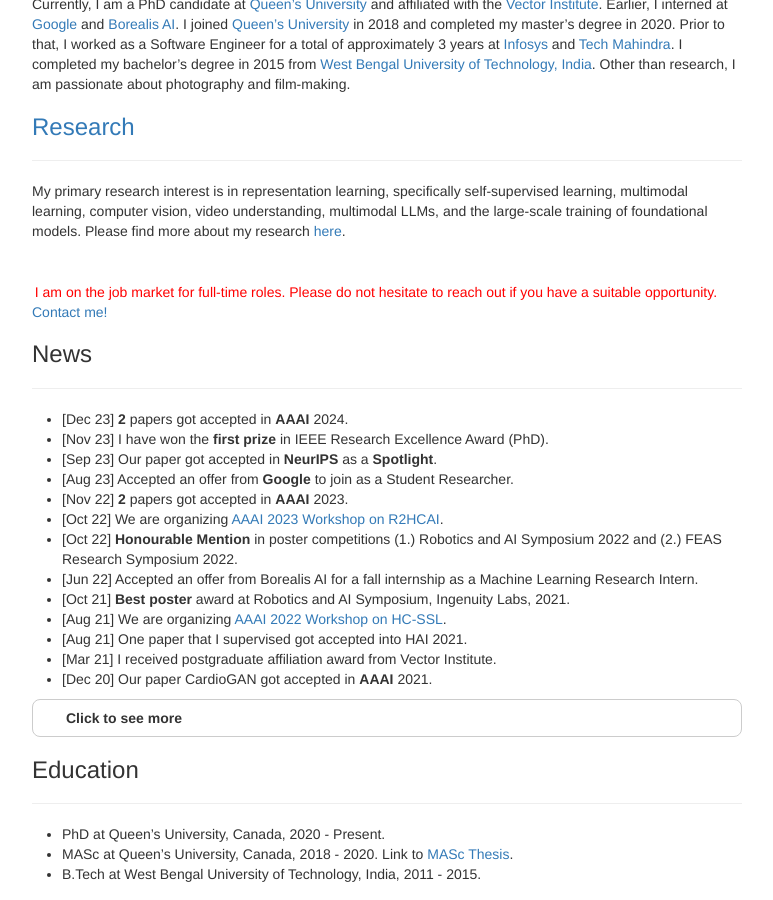
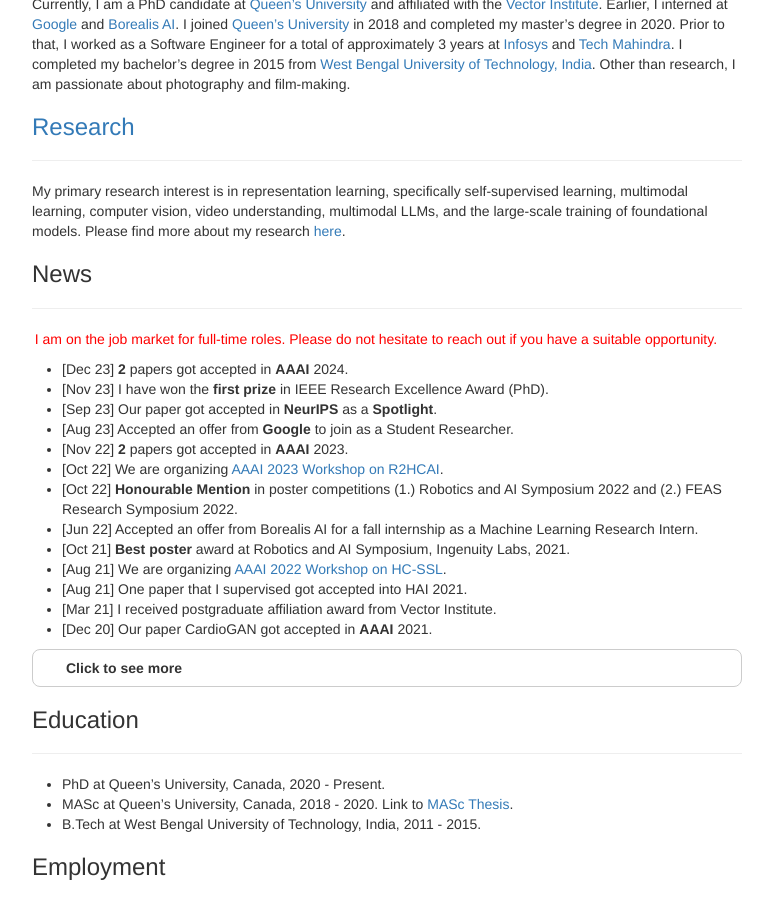
Before and after one commit to pritamqu/pritamqu.github.io, a Jekyll site: the page built from index.md, in a window 1280 px wide and 900 px high, scrolled down 365 px. Shown: the whole window, without its empty margins (253-1026 px from the left). Built offline with Jekyll 4.4.1, drawn with Linux system fonts in a browser that asks for light colours.

Commit message:
added halva

```diff
--- a/index.md
+++ b/index.md
@@ -50,15 +50,14 @@
 <hr>
 My primary research interest is in representation learning, specifically self-supervised learning, multimodal learning, computer vision, video understanding, multimodal LLMs, and the large-scale training of foundational models. Please find more about my research [here](./research.md).
 
-<br>
+### News
+
+<hr>
 
 <mark class="red">
-I am on the job market for full-time roles. Please do not hesitate to reach out if you have a suitable opportunity. <a title="Contact me!" href="mailto:pritam.sarkar@queensu.ca" target="_blank">Contact me!</a>
+I am on the job market for full-time roles. Please do not hesitate to reach out if you have a suitable opportunity.
 </mark>
 
-
-### News
-<hr>
 - [Dec 23] **2** papers got accepted in **AAAI** 2024.
 - [Nov 23] I have won the **first prize** in IEEE Research Excellence Award (PhD).
 - [Sep 23] Our paper got accepted in **NeurIPS** as a **Spotlight**.
```
